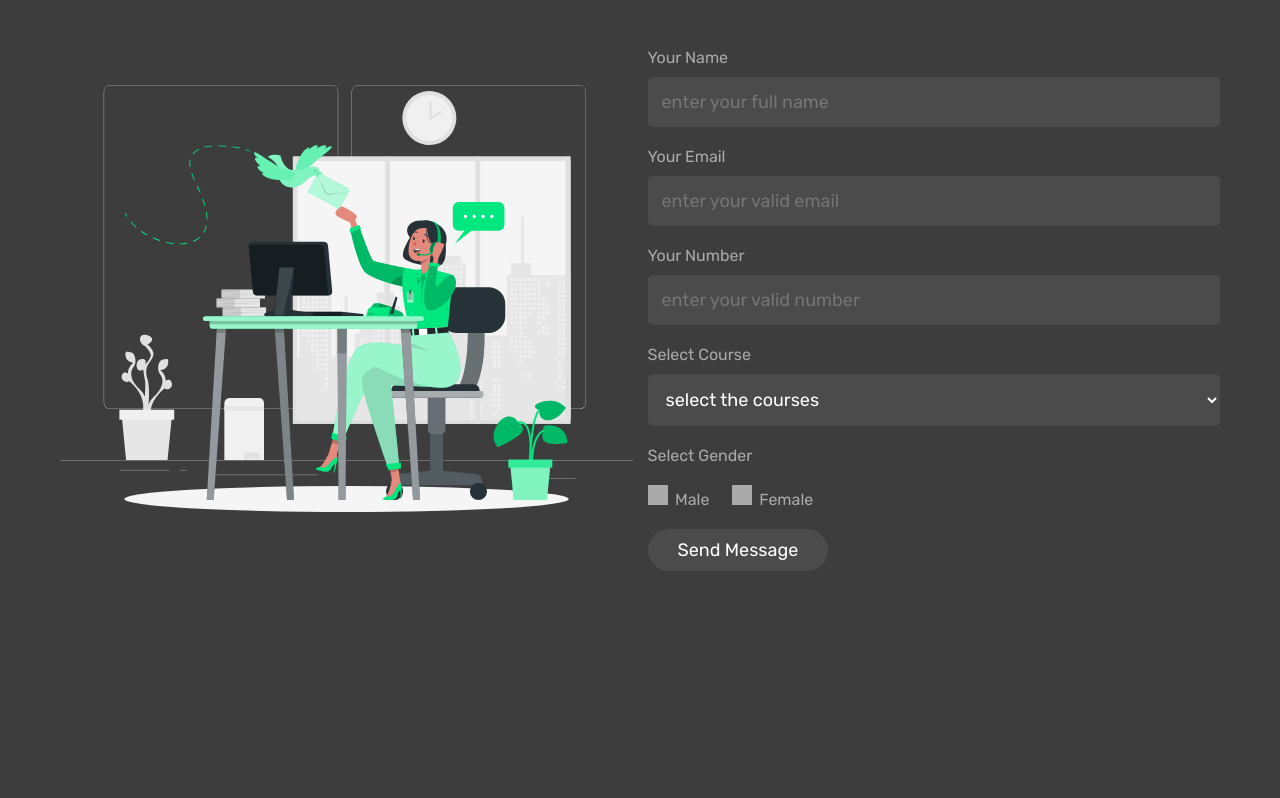
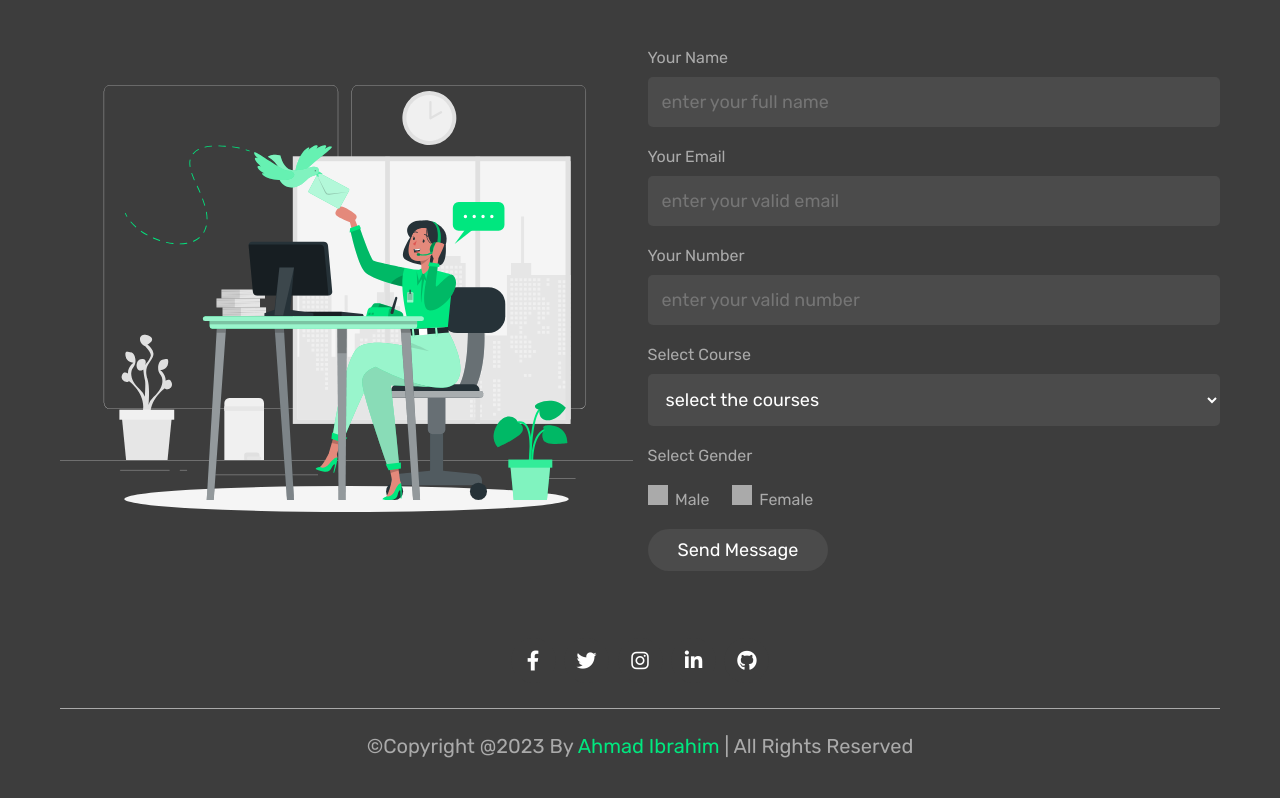
Before and after one commit to Ahmedibr2020/snippet-basics-practice, a plain HTML site: page Front/Responsive Online Educational Website/index.html in a window 1280 px wide. Shown: the part 2950-3748 px from the top of the page. Before the commit the page ends 3568 px from the top, so only its background shows below. Drawn offline with nearby package versions, Linux system fonts and the light colour scheme.

Commit message:
Footer - end of project 2

```diff
--- a/Front/Responsive Online Educational Website/css/style.css
+++ b/Front/Responsive Online Educational Website/css/style.css
@@ -386,10 +386,35 @@ section{
 .contact .row form .radio #female:checked ~ label[for="female"]{
     color: var(--green);
 }
-
-
-
-
+/* //////////////////////////////  */
+.footer{
+    background-color: var(--light-bg);
+    text-align: center;
+}
+.footer .share a{
+    margin:0 .3rem;
+    height: 4.5rem;
+    width: 4.5rem;
+    line-height: 4.5rem;
+    border-radius: 50%;
+    font-size: 2rem;
+    color: var(--white);
+    background-color: var(--black);
+}
+.footer .share a:hover{
+    background-color: var(--green);
+}
+.footer .credit{
+    margin-top: 2.5rem;
+    padding: 2rem;
+    padding-top: 2.5rem;
+    border-top: .1rem solid var(--light-white);
+    font-size: 2rem;
+    color:var(--light-white);
+}
+.footer .credit span{
+    color: var(--green);
+}
 
 
 
--- a/Front/Responsive Online Educational Website/index.html
+++ b/Front/Responsive Online Educational Website/index.html
@@ -378,8 +378,25 @@
         </form>
     </div>
 </section>
+<!-- Contact us Section Ends -->
 
-<!-- Contact us Section Ends -->
+<!-- Footer Section Starts -->
+<foote class="footer">
+    <section>
+        <div class="share">
+            <a href="#" class="fab fa-facebook-f"></a>
+            <a href="https://twitter.com/a7mddibr" class="fab fa-twitter"></a>
+            <a href="#" class="fab fa-instagram"></a>
+            <a href="https://www.linkedin.com/in/ahmadibraali/" class="fab fa-linkedin-in"></a>
+            <a href="https://github.com/Ahmedibr2020" class="fab fa-github"></a>
+        </div>
+        <div class="credit">&copy;copyright @2023 by <span>Ahmad Ibrahim</span> | all rights reserved</div>
+    </section>
+</foote>
+
+
+
+<!-- Footer Section Ends -->
 
 <!-- Swiper js link for courses slider -->
 <script src="https://cdn.jsdelivr.net/npm/swiper@9/swiper-bundle.min.js"></script>
```
